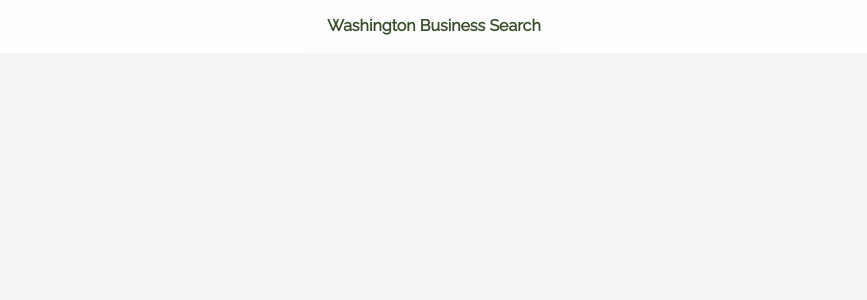
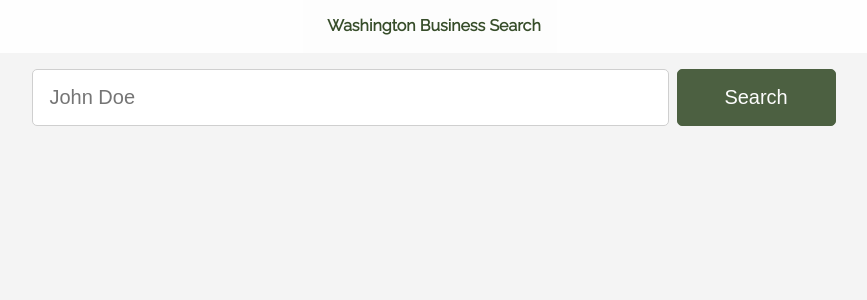
Before and after one commit to rsodegard/dataproject, a React (Create React App) app in the folder client/: page /searchtwo in a window 1280 px wide. Shown: the top 300 px of the page, without its empty margins (206-1073 px from the left). Built offline with nearby package versions, Linux system fonts and the light colour scheme.

Commit message:
seven seven twenty commit

```diff
--- a/client/src/App.js
+++ b/client/src/App.js
@@ -3,6 +3,7 @@ import { BrowserRouter as Router, Route, Switch } from 'react-router-dom';
 import Navbar from './components/layout/Navbar';
 import Landing from './components/layout/Landing';
 import Search from './components/search/Search';
+import Searchtwo from './components/search/Searchtwo';
 
 import './App.css';
 
@@ -14,6 +15,7 @@ const App = () => {
         <Switch>
           <Route exact path='/' component={Landing} />
           <Route path='/search' component={Search} />
+          <Route path='/searchtwo' component={Searchtwo} />
         </Switch>
       </Fragment>
     </Router>
--- a/client/src/components/layout/Landing.js
+++ b/client/src/components/layout/Landing.js
@@ -1,6 +1,7 @@
 import React, { Fragment } from 'react';
 import { Redirect } from 'react-router-dom';
 import Search from '../search/Search';
+import Searchtwo from '../search/Searchtwo';
 
 const Landing = () => {
   return (
--- a/client/src/components/search/Search.js
+++ b/client/src/components/search/Search.js
@@ -1,16 +1,13 @@
-import React, { Fragment, useState } from 'react';
+import React, { Fragment, useState, useEffect } from 'react';
 import axios from 'axios';
 import { Redirect } from 'react-router-dom';
-import { useEffect } from 'react';
 
-const Search = (props) => {
+const Search = () => {
   const [formData, setFormData] = useState({
     search: '',
   });
 
-  const [results, setResults] = useState({
-    resultList: [],
-  });
+  const [results, setResults] = useState([]);
 
   const { search } = formData;
 
@@ -19,7 +16,6 @@ const Search = (props) => {
 
   const onSubmit = async (e) => {
     e.preventDefault();
-
     try {
       const searchCap = search.toUpperCase();
       const silk = searchCap.split(' ');
@@ -27,14 +23,14 @@ const Search = (props) => {
       if (!silk[1]) {
         const res = await axios.get(`/api/v1/discover/?FirstName=${silk[0]}`);
         setResults('');
-        setResults(res.data);
+        setResults({ results: res.data });
         console.log(res.data);
       } else {
         const res = await axios.get(
           `/api/v1/discover/?FirstName=${silk[0]}&LastName=${silk[1]}`
         );
         setResults('');
-        setResults(res.data);
+        setResults({ results: res.data });
         console.log(res.data);
       }
     } catch (err) {
@@ -43,6 +39,10 @@ const Search = (props) => {
     setFormData({ search: '' });
     //Need to clear the state for results on new search
   };
+
+  // useEffect(() => {
+  //   setResults({ results: res.data });
+  // }, []);
 
   return (
     <Fragment>
@@ -72,6 +72,16 @@ const Search = (props) => {
             </div>
           </div>
         </section>
+        {/* <section>
+          <div>Results Displayed below</div>
+          {!results.data ? (
+            'none'
+          ) : (
+            <Fragment>
+              <div>{results.data[0].address}</div>
+            </Fragment>
+          )}
+        </section> */}
       </div>
     </Fragment>
   );
--- /dev/null
+++ b/client/src/components/search/Searchtwo.js
@@ -0,0 +1,36 @@
+import React, { Fragment, useState, useEffect } from 'react';
+import axios from 'axios';
+
+const Searchtwo = () => {
+  const [query, setQuery] = useState({
+    search: '',
+  });
+  const [results, setResults] = useState([]);
+
+  return (
+    <Fragment>
+      <div className='container'>
+        <section id='sexy-forms'>
+          <div className='sexy-forms-container'>
+            <div className='card normal-form-card'>
+              <div className='sexy-forms-wrapper'>
+                <form className='eightytwenty'>
+                  <div className='normal-form-label'>
+                    <input type='text' name='search' placeholder='John Doe' />
+                  </div>
+                  <input
+                    type='submit'
+                    value='Search'
+                    className=' btn-open-circle'
+                  />
+                </form>
+              </div>
+            </div>
+          </div>
+        </section>
+      </div>
+    </Fragment>
+  );
+};
+
+export default Searchtwo;
```
